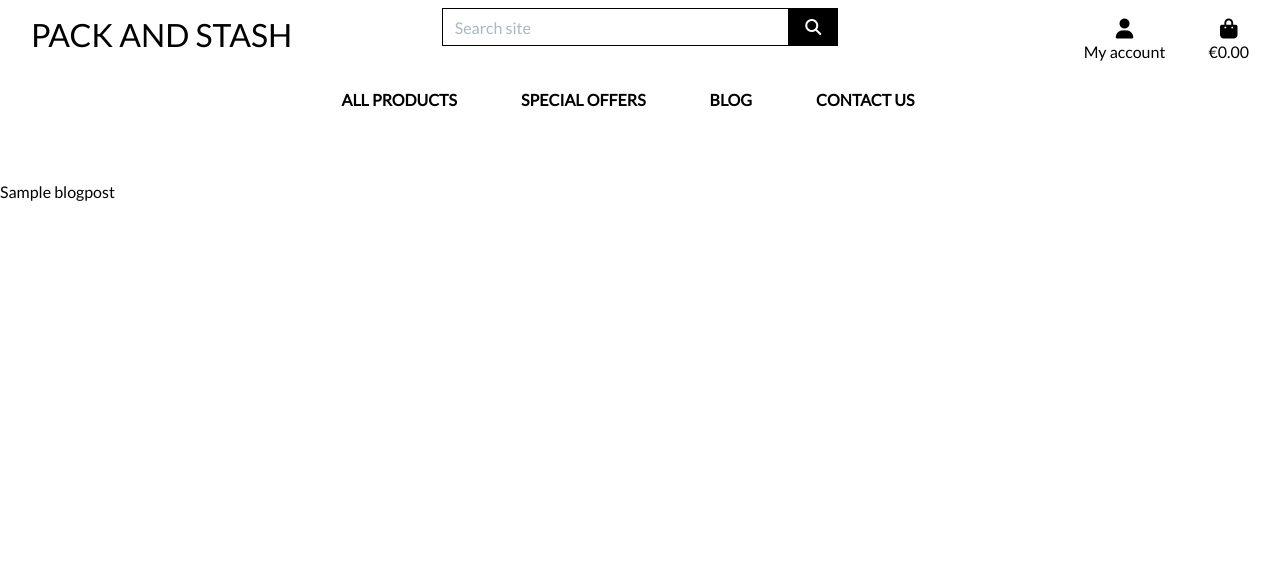
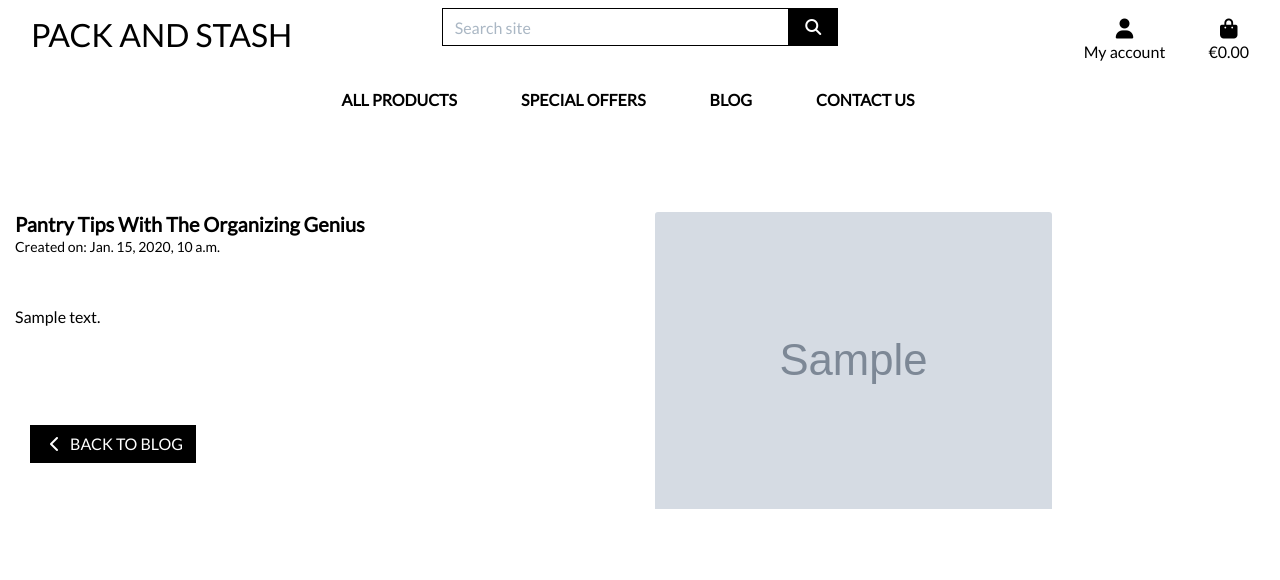
Before and after one commit to pauline-rugwevera/ecommerce-pp5, a Django app: a page that uses blog/templates/blog/post_detail.html in a window 1280 px wide. Shown: the top 580 px of the page. Run offline with Django 3.2, Linux system fonts and the light colour scheme; tables that the repository leaves empty hold one stand-in row (values such as "Sample post"); grey boxes marked "Sample" are stand-in pictures; some libraries are stand-ins or nearby versions.

Commit message:
Finish the post detail template and add summernote

```diff
--- a/blog/admin.py
+++ b/blog/admin.py
@@ -1,14 +1,15 @@
 from django.contrib import admin
-
+from django_summernote.admin import SummernoteModelAdmin
 from .models import BlogPost, Comment
 
 @admin.register(BlogPost)
-class BlogPostAdmin(admin.ModelAdmin):
+class BlogPostAdmin(SummernoteModelAdmin):
 
     list_display = ('title', 'slug', 'created_on')
     search_fields = ['title', 'body']
     prepopulated_fields = {'slug': ('title',)}
     list_filter = ('created_on',)
+    summernote_fields = ('body')
 
 
 @admin.register(Comment)
--- a/blog/templates/blog/post_detail.html
+++ b/blog/templates/blog/post_detail.html
@@ -12,5 +12,44 @@
 {% endblock %}
 
 {% block content %}
-<p class="mt-3">{{ post.title }}</p>
-{% endblock  %}
+   <div class="container-fluid d-flex flex-column">
+        <div class="row">
+            <div class="col-12 col-md-6 col-lg-4">
+                <div class="product-details-container mb-5 mt-md-5 text-black">
+                    <h1 class="lead mb-0 font-weight-bold text-yellow">Pantry Tips With The Organizing Genius</h1>
+
+                    <p class="mb-0 text-left small">Created on: {{ post.created_on }}</p>
+
+                </div>
+                <div class="mb-5 mt-md-5">
+                    <p class="mt-3">{{ post.body|safe }}</p>
+                </div>
+                <div class="col-12">
+                    <a href="{% url 'blog' %}" class="btn btn-black rounded-0 mt-5">
+                        <span class="icon">
+                            <i class="fas fa-chevron-left"></i>
+                        </span>
+                        <span class="text-uppercase">Back to blog</span>
+                    </a>
+                </div>
+            </div>
+            <div class="col-12 col-md-6 col-lg-4 offset-lg-2">
+                <div class="image-container my-5">
+                    {% if post.image %}
+                        <a href="{{ post.image.url }}" target="_blank">
+                            <img class="card-img-top img-fluid width=100%" src="{{ post.image.url }}"
+                                alt="{{ post.title }}">
+                        </a>
+                    {% else %}
+
+                            <img class="card-img-top img-fluid" src="{{ MEDIA_URL }}noimage.png"
+                                alt="{{ post.title }}">
+
+                    {% endif %}
+                </div>
+            </div>
+        </div>
+        <br>
+
+   </div>
+{% endblock %}
--- a/blog/views.py
+++ b/blog/views.py
@@ -19,11 +19,7 @@ class PostList(ListView):
 def post_detail(request, slug):
     """renders post detail"""
     post = BlogPost.objects.filter(slug=slug).first()
-
-
-
     if request.method == "POST":
-
         body = request.POST.get('body', '')
 
     return render(request, "blog/post_detail.html",
--- a/pack_stash/settings.py
+++ b/pack_stash/settings.py
@@ -56,6 +56,7 @@ INSTALLED_APPS = [
     'blog',
     # other
     'crispy_forms',
+    'django_summernote',
     'storages',
 
 ]
--- a/pack_stash/urls.py
+++ b/pack_stash/urls.py
@@ -20,6 +20,7 @@ from django.conf.urls.static import static
 
 urlpatterns = [
     path('admin/', admin.site.urls),
+    path('summernote/', include('django_summernote.urls')),
     path('accounts/', include('allauth.urls')),
     path('', include('home.urls')),
     path('products/', include('products.urls')),
--- a/requirements.txt
+++ b/requirements.txt
@@ -8,6 +8,7 @@ django-countries==7.2.1
 django-crispy-forms==1.14.0
 django-psycopg2-extension==0.1.1
 django-storages==1.13.2
+django-summernote==0.8.20.0
 gunicorn==20.1.0
 jmespath==1.0.1
 oauthlib==3.2.2
```
Also changed, not shown: media/noimage.png (renamed from media/noimage.jpg), 1 other file.
